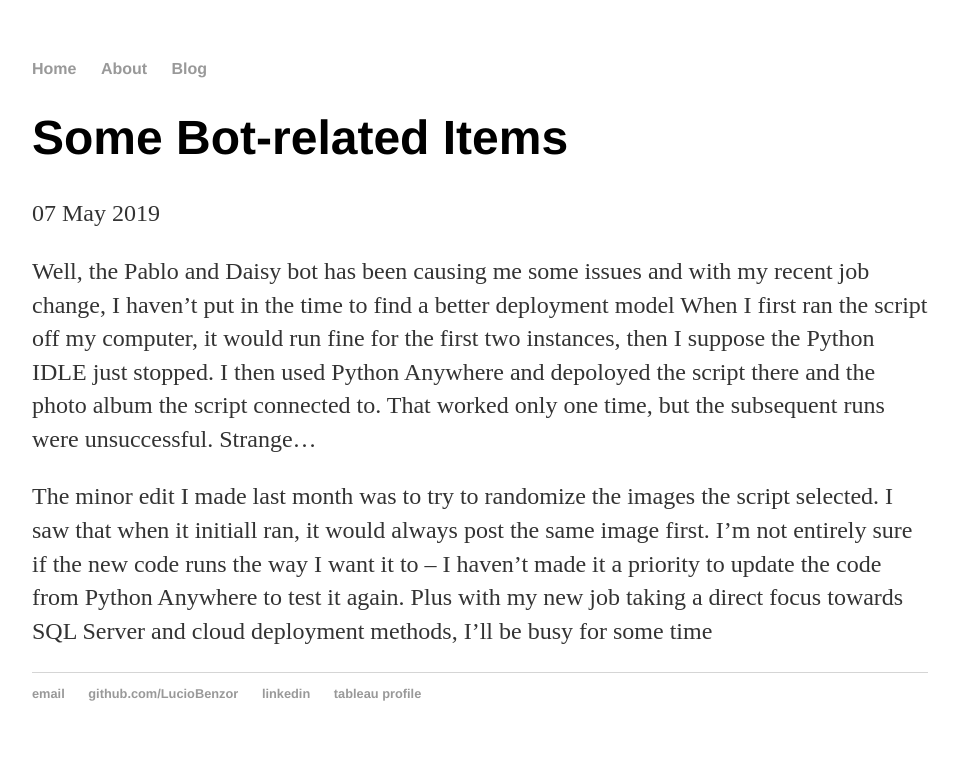
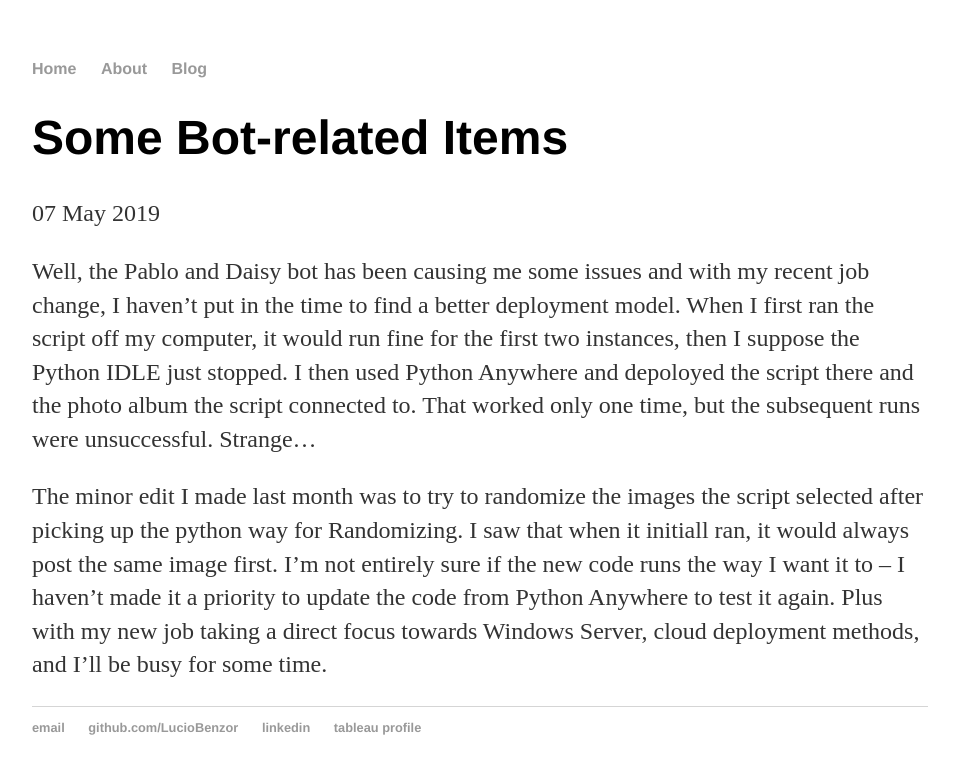
Before and after one commit to LucioBenzor/LucioBenzor.github.io, a Jekyll site: the page built from _posts/2019-05-07-Some-Bot-Items.md, in a window 1280 px wide. Shown: the top 774 px of the page, without its empty margins (160-1119 px from the left). Built offline with Jekyll 4.4.1, drawn with Linux system fonts in a browser that asks for light colours.

Commit message:
Update 2019-05-07-Some-Bot-Items.md

```diff
--- a/_posts/2019-05-07-Some-Bot-Items.md
+++ b/_posts/2019-05-07-Some-Bot-Items.md
@@ -4,11 +4,11 @@ title: "Some Bot-related Items"
 date: 2019-05-07
 ---
 
-Well, the Pablo and Daisy bot has been causing me some issues and with my recent job change, I haven't put in the time to find a better deployment model
+Well, the Pablo and Daisy bot has been causing me some issues and with my recent job change, I haven't put in the time to find a better deployment model.
 When I first ran the script off my computer, it would run fine for the first two instances, then I suppose the Python IDLE just stopped.
 I then used Python Anywhere and depoloyed the script there and the photo album the script connected to. That worked only one time, but the subsequent runs were
 unsuccessful. Strange...
 
-The minor edit I made last month was to try to randomize the images the script selected. I saw that when it initiall ran, it would always post the same image first.
+The minor edit I made last month was to try to randomize the images the script selected after picking up the python way for Randomizing. I saw that when it initiall ran, it would always post the same image first.
 I'm not entirely sure if the new code runs the way I want it to -- I haven't made it a priority to update the code from Python Anywhere to test it again. Plus with my new job taking a
-direct focus towards SQL Server and cloud deployment methods, I'll be busy for some time
+direct focus towards Windows Server, cloud deployment methods, and  I'll be busy for some time.
```
